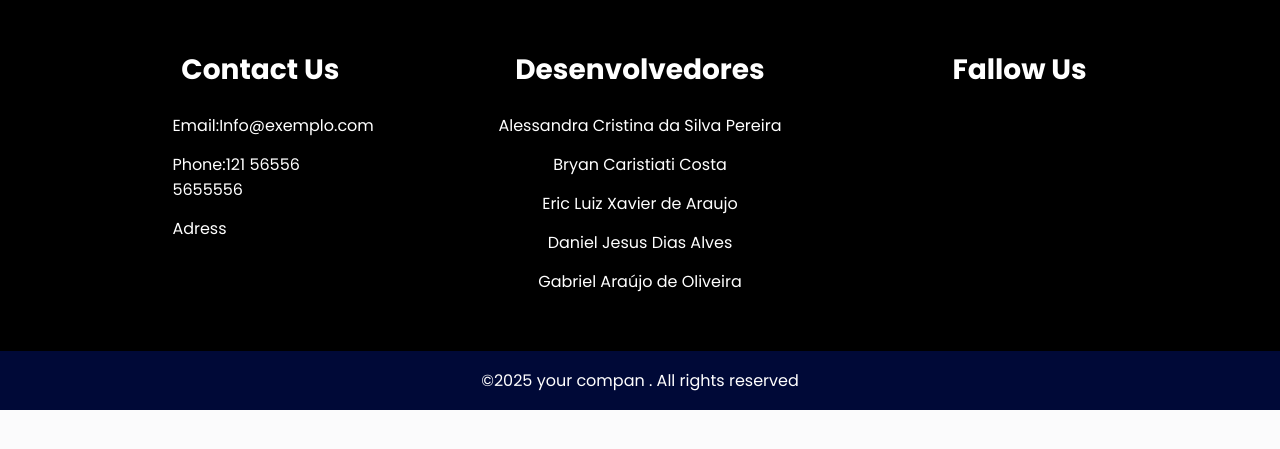
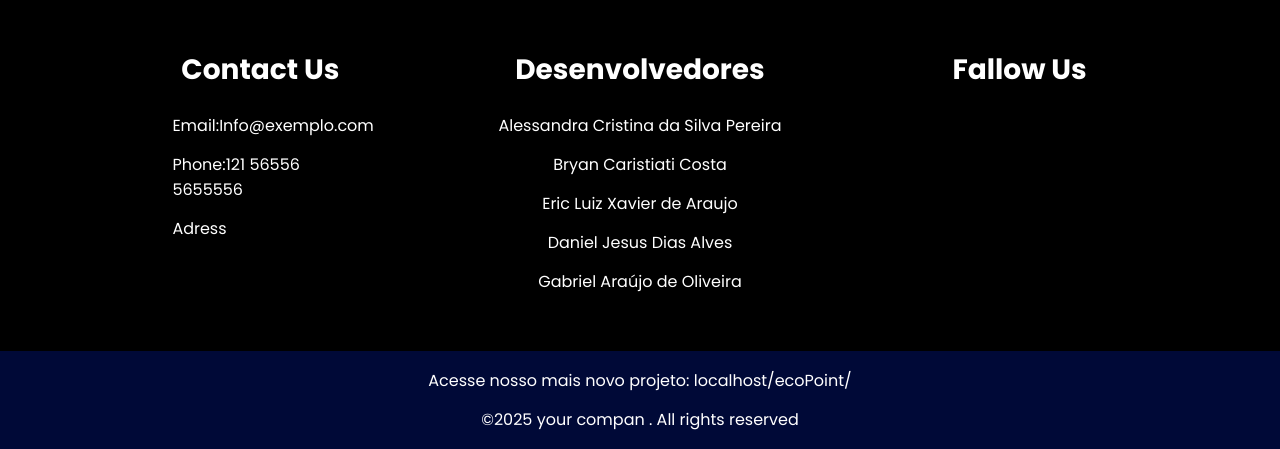
Before and after one commit to alessandrasilvap/infoWEB, a PHP site: page /ecoPoint/app/views/introducao/index.php in a window 1280 px wide. Shown: the part 1440-1889 px from the top of the page. Before the commit the page ends 1850 px from the top, so only its background shows below. Run offline with PHP 8.4, Linux system fonts and the light colour scheme; some libraries are stand-ins or nearby versions.

Commit message:
Update index.php

```diff
--- a/app/views/introducao/index.php
+++ b/app/views/introducao/index.php
@@ -128,6 +128,7 @@
                 </div>
              </div>
              <div class="btn-bar">
+                <p>Acesse nosso mais novo projeto: localhost/ecoPoint/</p>
                 <p>&copy;2025 your compan . All rights reserved </p>
              </div>
          </footer>
```
